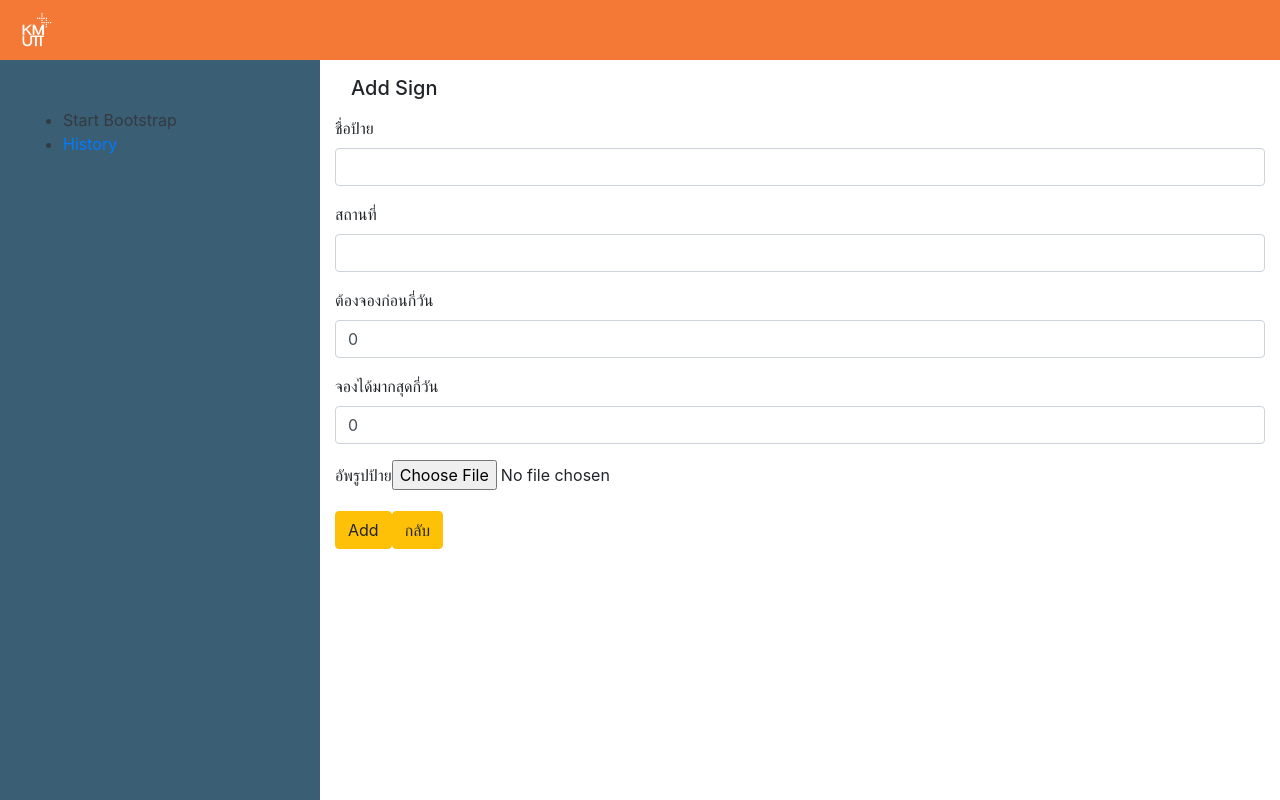
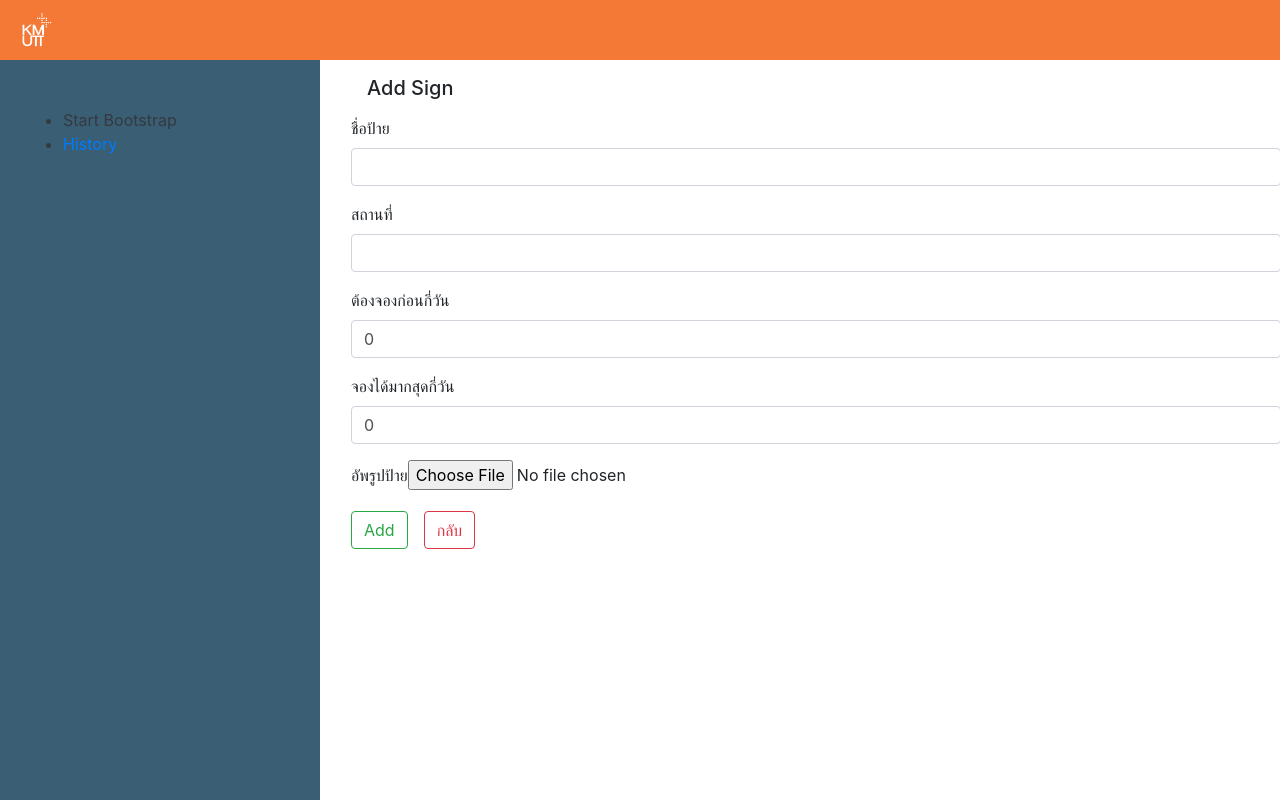
Before and after one commit to panupong25509/FE_Booking_Sign, a React (Create React App) app: page /Addsign in a window 1280 px wide. Built offline with nearby package versions, Linux system fonts and the light colour scheme.

Commit message:
[UPDATE] button back

```diff
--- a/src/pages/AddSign.js
+++ b/src/pages/AddSign.js
@@ -56,9 +56,9 @@ class Home extends React.Component {
 
     render() {
         return (
-            <div className="container">
-                <HeadText name="Add Sign"/>
-                <form>
+            <div className="container mx-3">
+                <HeadText name="Add Sign" />
+                <div>
                     <div class="form-group">
                         <label>ชื่อป้าย</label>
                         <input type="text" class="form-control" value={this.state.signname} onChange={(e) => this.handleChange(e.target.value, "signname") }/>
@@ -79,11 +79,12 @@ class Home extends React.Component {
                         <label>อัพรูปป้าย</label>
                         <input type="file" accept=".jpg" onChange={this.handleChangeFile} />
                     </div>
-                </form>
+                </div>
                 <div>
-                    <button type="button" class="btn btn-warning" onClick={this.handleAddSign}>Add</button>
+                    <button type="button" class="btn btn-outline-success mr-3" onClick={this.handleAddSign}>Add</button>
+
                     <Link to="/">
-                        <button type="button" class="btn btn-warning">กลับ</button>
+                        <button type="button" class="btn btn-outline-danger">กลับ</button>
                     </Link>
                 </div>
             </div>
```
